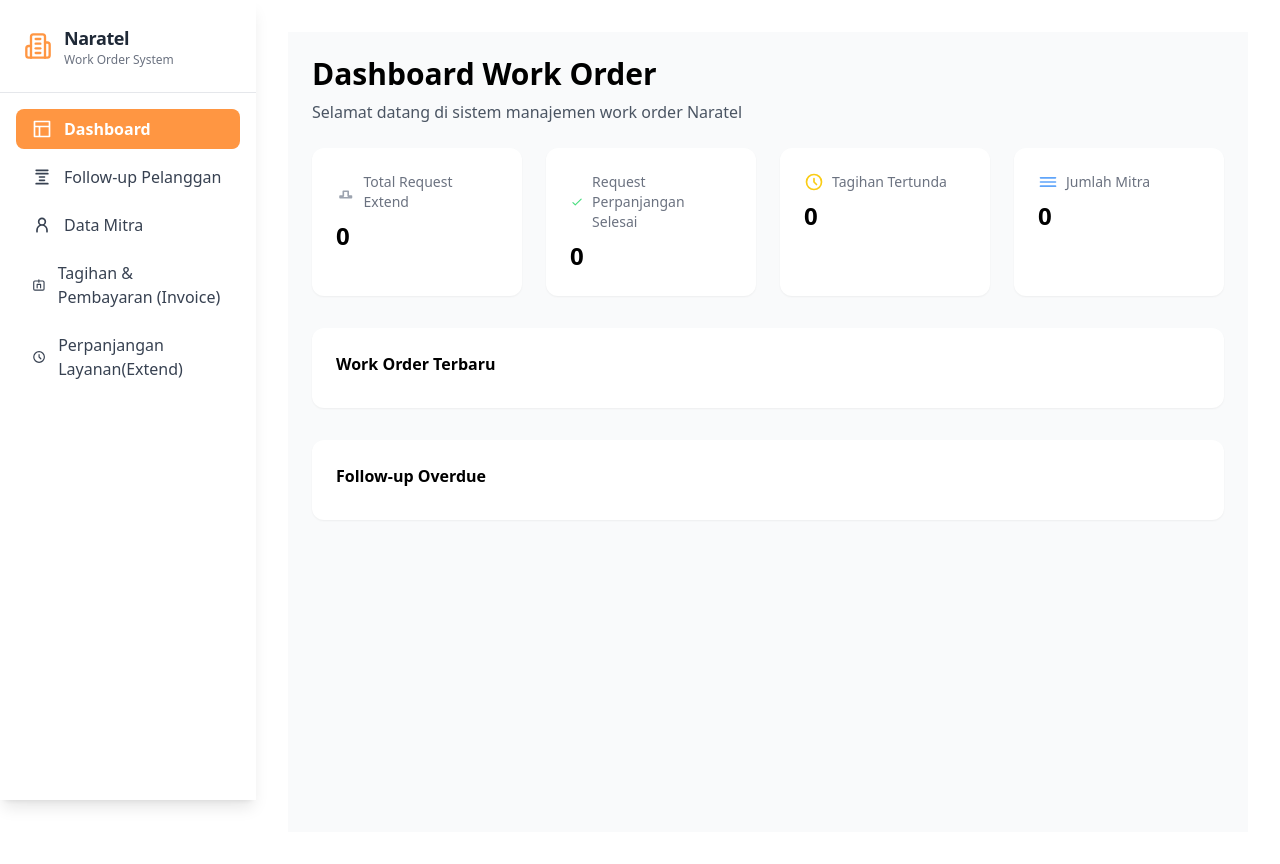
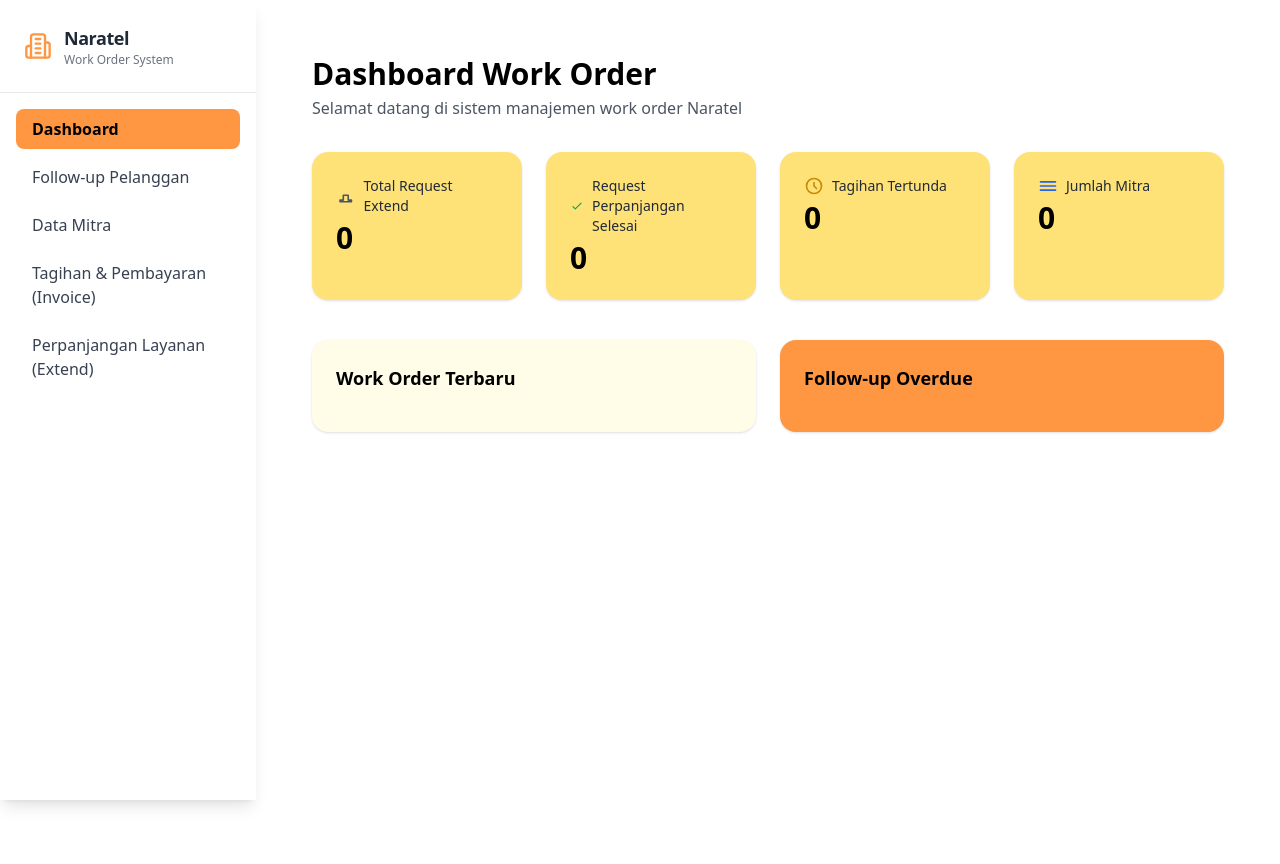
Before and after one commit to SPS-Internship/naratel-work-order, a PHP site: page /dashboard.php in a window 1280 px wide. Run offline with PHP 8.4, Linux system fonts and the light colour scheme; data that the repository does not hold is empty; some libraries are stand-ins or nearby versions.

Commit message:
perbaikan style

```diff
--- a/frontend/dashboard.php
+++ b/frontend/dashboard.php
@@ -1,7 +1,6 @@
 <?php include __DIR__.'/partials/header.php'; ?>
 
 <?php
-// --- Ambil data dari API / database ---
 function fetchData($url) {
     $ch = curl_init($url);
     curl_setopt($ch, CURLOPT_RETURNTRANSFER, true);
@@ -15,33 +14,27 @@ $requestExtend = fetchData("http://localhost:8000/api/request-extend");
 $invoices = fetchData("http://localhost:8000/api/invoice");
 $mitras = fetchData("http://localhost:8000/api/mitra");
 
-// --- Hitung total ---
 $totalReq = count($requestExtend);
 
-// --- Hitung Selesai / Approved ---
 $selesaiCount = 0;
 foreach($requestExtend as $r){
     $status = strtolower(trim($r['status_request'] ?? ''));
     if($status === 'approved' || $status === 'selesai') $selesaiCount++;
 }
 
-// --- Tagihan tertunda (status != success) ---
 $pendingCount = 0;
 foreach($invoices as $inv){
     $status = strtolower(trim($inv['status'] ?? ''));
     if($status !== 'success') $pendingCount++;
 }
 
-// --- Jumlah Mitra ---
 $mitraCount = count($mitras);
 
-// --- Work Order terbaru 3 terakhir berdasarkan tgl_request ---
 usort($requestExtend, function($a,$b){
     return strtotime($b['tgl_request'] ?? 0) - strtotime($a['tgl_request'] ?? 0);
 });
 $latest3 = array_slice($requestExtend,0,3);
 
-// --- Overdue ---
 $today = time();
 $overdue = array_filter($requestExtend, function($r) use($today){
     $status = strtolower(trim($r['status_request'] ?? ''));
@@ -59,58 +52,64 @@ function renderStatusBadge($status){
 }
 ?>
 
-<section class="p-6 bg-gray-50 min-h-screen">
-  <h1 class="text-3xl font-bold mb-2">Dashboard Work Order</h1>
-  <p class="mb-6 text-gray-600">Selamat datang di sistem manajemen work order Naratel</p>
+<section class="p-6 bg-white min-h-screen">
+  <h1 class="text-3xl font-bold mb-1">Dashboard Work Order</h1>
+  <p class="mb-8 text-gray-600">Selamat datang di sistem manajemen work order Naratel</p>
 
-  <div class="grid grid-cols-4 gap-6 mb-8">
-    <div class="bg-white p-6 rounded-xl shadow-sm flex flex-col">
-      <div class="flex items-center text-sm font-medium text-gray-500 mb-2">
-        <svg xmlns="http://www.w3.org/2000/svg" class="h-5 w-5 mr-2 text-gray-400" fill="none" viewBox="0 0 24 24" stroke="currentColor">
-          <path stroke-linecap="round" stroke-linejoin="round" stroke-width="2" d="M9 17v-6h6v6h4v2H5v-2h4z" />
+  <!-- Summary Cards -->
+  <div class="grid grid-cols-4 gap-6 mb-10">
+    <div class="bg-[#FFE277] p-6 rounded-2xl shadow hover:shadow-md transition">
+      <p class="flex items-center text-sm font-medium text-gray-800 mb-1">
+        <svg xmlns="http://www.w3.org/2000/svg" class="h-5 w-5 mr-2 text-gray-600" viewBox="0 0 24 24" stroke="currentColor" fill="none">
+          <path stroke-linecap="round" stroke-linejoin="round" stroke-width="2" d="M9 17v-6h6v6h4v2H5v-2h4z"/>
         </svg>
         Total Request Extend
-      </div>
-      <div class="text-2xl font-bold"><?= $totalReq ?></div>
+      </p>
+      <div class="text-3xl font-bold"><?= $totalReq ?></div>
     </div>
 
-    <div class="bg-white p-6 rounded-xl shadow-sm flex flex-col">
-      <div class="flex items-center text-sm font-medium text-gray-500 mb-2">
-        <svg xmlns="http://www.w3.org/2000/svg" class="h-5 w-5 mr-2 text-green-400" fill="none" viewBox="0 0 24 24" stroke="currentColor">
-          <path stroke-linecap="round" stroke-linejoin="round" stroke-width="2" d="M5 13l4 4L19 7" />
+    <div class="bg-[#FFE277] p-6 rounded-2xl shadow hover:shadow-md transition">
+      <p class="flex items-center text-sm font-medium text-gray-800 mb-1">
+        <svg xmlns="http://www.w3.org/2000/svg" class="h-5 w-5 mr-2 text-green-600" viewBox="0 0 24 24" stroke="currentColor" fill="none">
+          <path stroke-linecap="round" stroke-linejoin="round" stroke-width="2" d="M5 13l4 4L19 7"/>
         </svg>
         Request Perpanjangan Selesai
-      </div>
-      <div class="text-2xl font-bold"><?= $selesaiCount ?></div>
+      </p>
+      <div class="text-3xl font-bold"><?= $selesaiCount ?></div>
     </div>
 
-    <div class="bg-white p-6 rounded-xl shadow-sm flex flex-col">
-      <div class="flex items-center text-sm font-medium text-gray-500 mb-2">
-        <svg xmlns="http://www.w3.org/2000/svg" class="h-5 w-5 mr-2 text-yellow-400" fill="none" viewBox="0 0 24 24" stroke="currentColor">
-          <path stroke-linecap="round" stroke-linejoin="round" stroke-width="2" d="M12 8v4l3 3m6-3a9 9 0 11-18 0 9 9 0 0118 0z" />
+    <div class="bg-[#FFE277] p-6 rounded-2xl shadow hover:shadow-md transition">
+      <p class="flex items-center text-sm font-medium text-gray-800 mb-1">
+        <svg xmlns="http://www.w3.org/2000/svg" class="h-5 w-5 mr-2 text-yellow-600" viewBox="0 0 24 24" stroke="currentColor" fill="none">
+          <path stroke-linecap="round" stroke-linejoin="round" stroke-width="2" d="M12 8v4l3 3m6-3a9 9 0 11-18 0 9 9 0 0118 0z"/>
         </svg>
         Tagihan Tertunda
-      </div>
-      <div class="text-2xl font-bold"><?= $pendingCount ?></div>
+      </p>
+      <div class="text-3xl font-bold"><?= $pendingCount ?></div>
     </div>
 
-    <div class="bg-white p-6 rounded-xl shadow-sm flex flex-col">
-      <div class="flex items-center text-sm font-medium text-gray-500 mb-2">
-        <svg xmlns="http://www.w3.org/2000/svg" class="h-5 w-5 mr-2 text-blue-400" fill="none" viewBox="0 0 24 24" stroke="currentColor">
-          <path stroke-linecap="round" stroke-linejoin="round" stroke-width="2" d="M3 7h18M3 12h18M3 17h18" />
+    <div class="bg-[#FFE277] p-6 rounded-2xl shadow hover:shadow-md transition">
+      <p class="flex items-center text-sm font-medium text-gray-800 mb-1">
+        <svg xmlns="http://www.w3.org/2000/svg" class="h-5 w-5 mr-2 text-blue-600" viewBox="0 0 24 24" stroke="currentColor" fill="none">
+          <path stroke-linecap="round" stroke-linejoin="round" stroke-width="2" d="M3 7h18M3 12h18M3 17h18"/>
         </svg>
         Jumlah Mitra
-      </div>
-      <div class="text-2xl font-bold"><?= $mitraCount ?></div>
+      </p>
+      <div class="text-3xl font-bold"><?= $mitraCount ?></div>
     </div>
   </div>
 
-  <div class="bg-white p-6 rounded-xl shadow-sm mb-8">
-    <h2 class="font-semibold mb-2">Work Order Terbaru</h2>
+  <!-- Work Order Terbaru -->
+  <!-- Work Order Terbaru & Follow-up Overdue -->
+<div class="grid grid-cols-1 md:grid-cols-2 gap-6">
+
+  <!-- Work Order Terbaru -->
+  <div class="bg-[#FFFDE8] p-6 rounded-2xl shadow">
+    <h2 class="font-semibold text-lg mb-4">Work Order Terbaru</h2>
     <?php foreach($latest3 as $wo): ?>
-      <div class="flex items-center justify-between p-3 bg-gray-100 rounded mb-2">
+      <div class="flex items-center justify-between p-3 bg-[#B6AE9F]/50 rounded-xl mb-3 hover:bg-[#FF9642] transition">
         <div>
-          <p class="font-medium"><?= htmlspecialchars($wo['kode_user'] ?? '') ?></p>
+          <p class="font-semibold text-gray-900"><?= htmlspecialchars($wo['kode_user'] ?? '') ?></p>
           <p class="text-sm text-gray-600"><?= htmlspecialchars($wo['nama_mitra'] ?? $wo['kode_mitra'] ?? '') ?></p>
         </div>
         <?= renderStatusBadge($wo['status_request'] ?? '') ?>
@@ -118,18 +117,24 @@ function renderStatusBadge($status){
     <?php endforeach; ?>
   </div>
 
-  <div class="bg-white p-6 rounded-xl shadow-sm">
-    <h2 class="font-semibold mb-2">Follow-up Overdue</h2>
+  <!-- Follow-up Overdue -->
+  <div class="bg-[#FF9642] p-6 rounded-2xl shadow">
+    <h2 class="font-semibold text-lg mb-4">Follow-up Overdue</h2>
     <?php foreach($overdue as $wo): ?>
-      <div class="flex items-center justify-between p-3 bg-red-100 rounded mb-2">
+      <div class="flex items-center justify-between p-3 bg-[#FFE277] rounded-xl mb-3 hover:bg-white transition">
         <div>
-          <p class="font-medium"><?= htmlspecialchars($wo['kode_user'] ?? '') ?></p>
+          <p class="font-semibold text-gray-900"><?= htmlspecialchars($wo['kode_user'] ?? '') ?></p>
           <p class="text-sm text-gray-600"><?= htmlspecialchars($wo['nama_mitra'] ?? $wo['kode_mitra'] ?? '') ?></p>
         </div>
         <?= renderStatusBadge($wo['status_request'] ?? '') ?>
       </div>
     <?php endforeach; ?>
   </div>
+
+</div>
+
+
+
 </section>
 
 <?php include __DIR__.'/partials/footer.php'; ?>
--- a/frontend/partials/sidebar.php
+++ b/frontend/partials/sidebar.php
@@ -1,5 +1,5 @@
 <aside class="w-64 bg-white h-screen shadow-lg fixed flex flex-col">
-   <div class="flex items-center gap-3 p-6 border-b">
+  <div class="flex items-center gap-3 p-6 border-b">
     <svg xmlns="http://www.w3.org/2000/svg" viewBox="0 0 24 24" fill="none" stroke="currentColor" stroke-width="2" stroke-linecap="round" stroke-linejoin="round" class="w-7 h-7 text-[#FF9642]">
       <path d="M6 22V4a2 2 0 0 1 2-2h8a2 2 0 0 1 2 2v18Z"></path>
       <path d="M6 12H4a2 2 0 0 0-2 2v6a2 2 0 0 0 2 2h2"></path>
@@ -14,36 +14,33 @@
       <p class="text-xs text-gray-500">Work Order System</p>
     </div>
   </div>
+
   <nav class="p-4 space-y-2 flex-1">
-    <a href="/dashboard.php" class="flex items-center gap-3 py-2 px-4 rounded-lg text-gray-700 <?php echo basename($_SERVER['PHP_SELF'])==='dashboard.php'?'active-menu':''; ?> hover:bg-gray-100 hover:text-gray-900 transition-colors duration-200">
-      <svg xmlns="http://www.w3.org/2000/svg" class="w-5 h-5" fill="none" viewBox="0 0 24 24" stroke="currentColor" stroke-width="2">
-        <path stroke-linecap="round" stroke-linejoin="round" d="M3 3h18v18H3V3z M3 9h18 M9 21V9" />
-      </svg>
+
+    <a href="/dashboard.php"
+      class="flex items-center gap-3 py-2 px-4 rounded-lg text-gray-700 <?php echo basename($_SERVER['PHP_SELF'])==='dashboard.php'?'active-menu':''; ?> hover:bg-[#FF9642] hover:text-black transition">
       <span>Dashboard</span>
     </a>
-    <a href="/followup.php" class="flex items-center gap-3 py-2 px-4 rounded-lg text-gray-700 <?php echo basename($_SERVER['PHP_SELF'])==='followup.php'?'active-menu':''; ?> hover:bg-gray-100 hover:text-gray-900 transition-colors duration-200">
-      <svg xmlns="http://www.w3.org/2000/svg" class="w-5 h-5" fill="none" viewBox="0 0 24 24" stroke="currentColor" stroke-width="2">
-        <path stroke-linecap="round" stroke-linejoin="round" d="M9 12h6M9 16h6M5 8h14M5 4h14M5 20h14" />
-      </svg>
+
+    <a href="/followup.php"
+      class="flex items-center gap-3 py-2 px-4 rounded-lg text-gray-700 <?php echo basename($_SERVER['PHP_SELF'])==='followup.php'?'active-menu':''; ?> hover:bg-[#FF9642] hover:text-black transition">
       <span>Follow-up Pelanggan</span>
     </a>
-    <a href="/mitra.php" class="flex items-center gap-3 py-2 px-4 rounded-lg text-gray-700 <?php echo basename($_SERVER['PHP_SELF'])==='mitra.php'?'active-menu':''; ?> hover:bg-gray-100 hover:text-gray-900 transition-colors duration-200">
-      <svg xmlns="http://www.w3.org/2000/svg" class="w-5 h-5" fill="none" viewBox="0 0 24 24" stroke="currentColor" stroke-width="2">
-        <path stroke-linecap="round" stroke-linejoin="round" d="M12 12c2.21 0 4-1.79 4-4S14.21 4 12 4 8 5.79 8 8s1.79 4 4 4z M6 20v-2a6 6 0 0 1 12 0v2" />
-      </svg>
+
+    <a href="/mitra.php"
+      class="flex items-center gap-3 py-2 px-4 rounded-lg text-gray-700 <?php echo basename($_SERVER['PHP_SELF'])==='mitra.php'?'active-menu':''; ?> hover:bg-[#FF9642] hover:text-black transition">
       <span>Data Mitra</span>
     </a>
-    <a href="/invoice.php" class="flex items-center gap-3 py-2 px-4 rounded-lg text-gray-700 <?php echo basename($_SERVER['PHP_SELF'])==='invoice.php'?'active-menu':''; ?> hover:bg-gray-100 hover:text-gray-900 transition-colors duration-200">
-      <svg xmlns="http://www.w3.org/2000/svg" class="w-5 h-5" fill="none" viewBox="0 0 24 24" stroke="currentColor" stroke-width="2">
-        <path stroke-linecap="round" stroke-linejoin="round" d="M9 17v-6h6v6 M12 3v4 M5 21h14a2 2 0 0 0 2-2V7a2 2 0 0 0-2-2H5a2 2 0 0 0-2 2v12a2 2 0 0 0 2 2z" />
-      </svg>
+
+    <a href="/invoice.php"
+      class="flex items-center gap-3 py-2 px-4 rounded-lg text-gray-700 <?php echo basename($_SERVER['PHP_SELF'])==='invoice.php'?'active-menu':''; ?> hover:bg-[#FF9642] hover:text-black transition">
       <span>Tagihan & Pembayaran (Invoice)</span>
     </a>
-    <a href="/requestextend.php" class="flex items-center gap-3 py-2 px-4 rounded-lg text-gray-700 <?php echo basename($_SERVER['PHP_SELF'])==='requestextend.php.php'?'active-menu':''; ?> hover:bg-gray-100 hover:text-gray-900 transition-colors duration-200">
-      <svg xmlns="http://www.w3.org/2000/svg" class="w-5 h-5" fill="none" viewBox="0 0 24 24" stroke="currentColor" stroke-width="2">
-        <path stroke-linecap="round" stroke-linejoin="round" d="M12 8v4l3 3 M21 12a9 9 0 1 0-9 9 9 9 0 0 0 9-9z" />
-      </svg>
-      <span>Perpanjangan Layanan(Extend)</span>
+
+    <a href="/requestextend.php"
+      class="flex items-center gap-3 py-2 px-4 rounded-lg text-gray-700 <?php echo basename($_SERVER['PHP_SELF'])==='requestextend.php'?'active-menu':''; ?> hover:bg-[#FF9642] hover:text-black transition">
+      <span>Perpanjangan Layanan (Extend)</span>
     </a>
+
   </nav>
 </aside>
--- a/frontend/style.css
+++ b/frontend/style.css
@@ -8,17 +8,18 @@ body {
 /* Sidebar Menu */
 .active-menu {
   background-color:#FF9642;
-  color:#fff !important;
+  color:#000000 !important;
   font-weight:600;
 }
 .active-menu:hover {
   background-color:#FF9642;
-  color:#fff;
+  color:#ffffff;
+
 }
 aside nav a { transition:background-color .18s ease, color .18s ease; }
 aside nav a:not(.active-menu):hover {
-  background:#FFE05D;
-  color:#646464;
+  background:#FFE277;
+  color:#000000;
 }
 aside nav a:focus { outline:none; }
 
```
Also changed, not shown: frontend/followup.php (+14 -14 lines), frontend/invoice.php (+10 -10 lines), frontend/mitra.php (+9 -9 lines), frontend/requestextend.php (+12 -12 lines).
